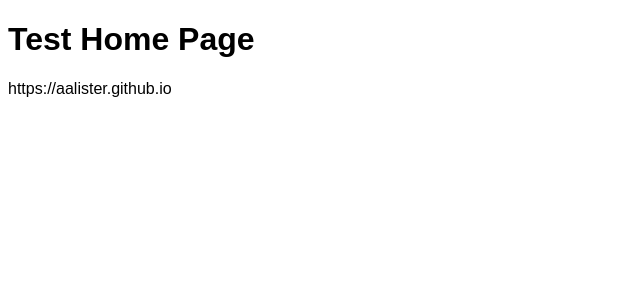
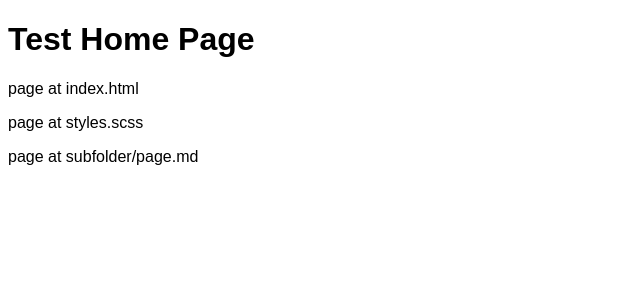
Before and after one commit to aalister/pages-test, a Jekyll site: the page built from index.html, in a window 1280 px wide. Shown: the top 300 px of the page, without its empty margins (0-640 px from the left). Built offline with Jekyll 4.4.1, drawn with Linux system fonts in a browser that asks for light colours.

Commit message:
Update index.html

```diff
--- a/index.html
+++ b/index.html
@@ -1,4 +1,6 @@
 ---
 ---
 <h1>Test Home Page</h1>
-<p>{{ site.url }}</p>
+{% for page in site.pages %}
+<p>page at {{ page.path }}</p>
+{% endfor %}
```
